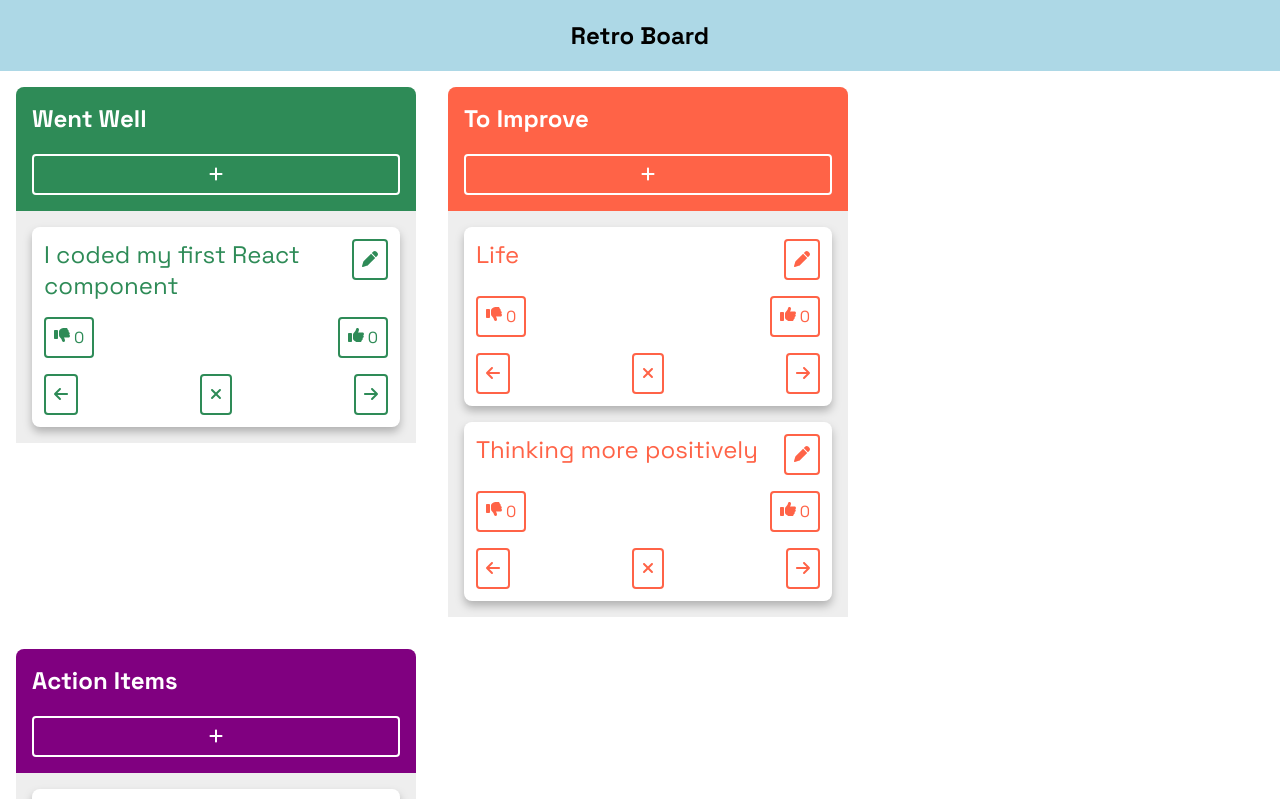
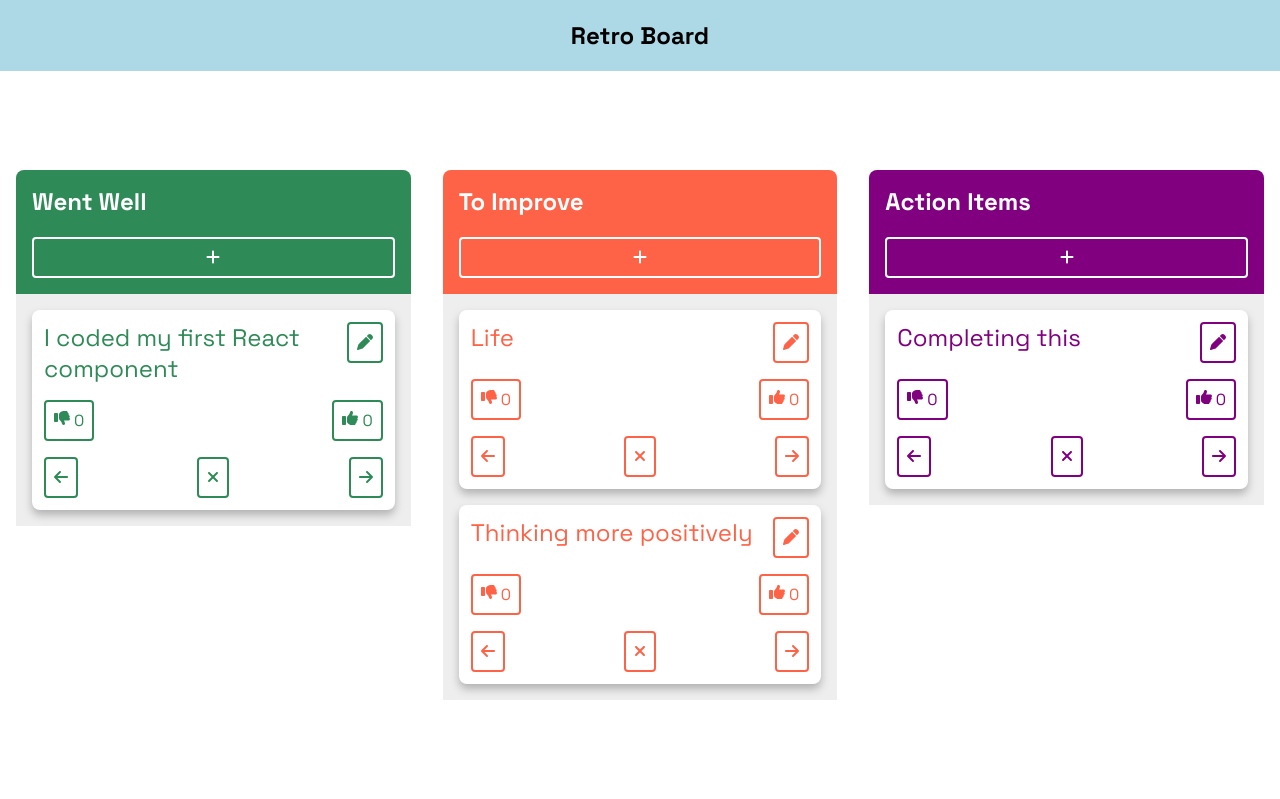
Before and after one commit to klalicki/retro-board, a React (Create React App) app: page / in a window 1280 px wide. Shown: the top 799 px of the page. Built offline with nearby package versions, Linux system fonts and the light colour scheme.

Commit message:
re-centers card lists on screen

```diff
--- a/src/components/App/App.css
+++ b/src/components/App/App.css
@@ -47,10 +47,11 @@ button:hover {
   min-height: 100vh;
 }
 .card-list-container {
-  width: auto;
+  width: 100vw;
   display: flex;
-  flex-wrap: wrap;
-  /* justify-content: center; */
+  /* overflow-x: scroll; */
+  /* flex-wrap: wrap; */
+  justify-content: center;
   align-items: flex-start;
   gap: 2rem;
   padding: 1rem;
```
